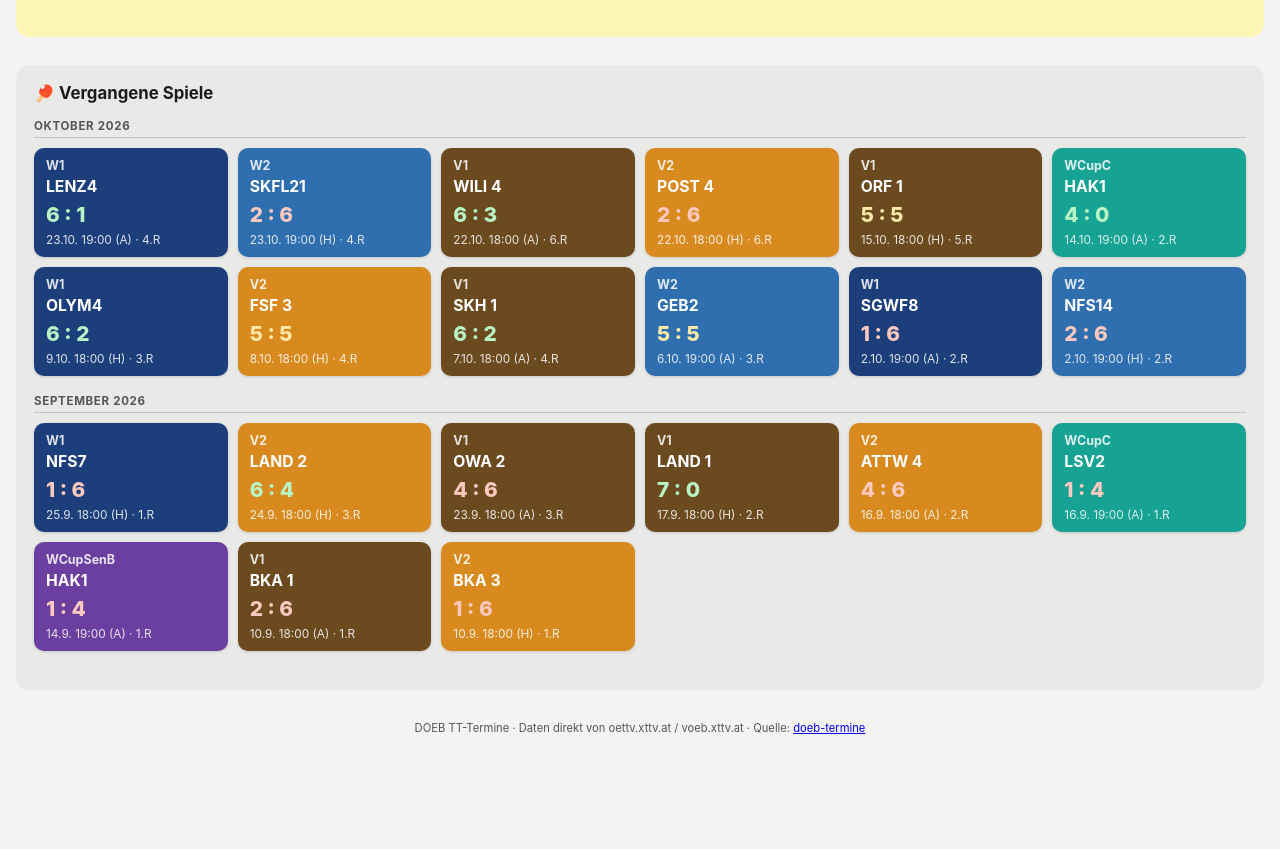
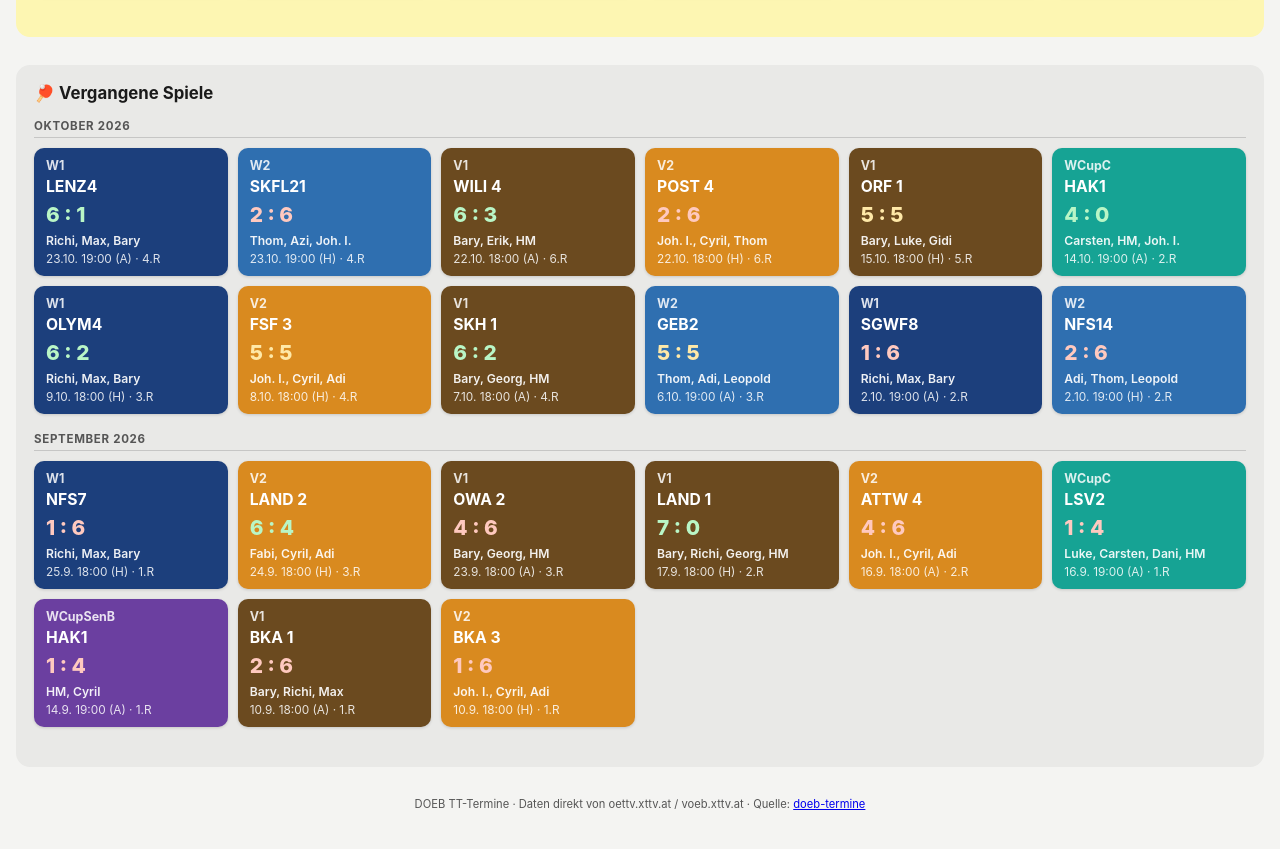
Before and after one commit to hubertmicheluzzi/doeb-termine, a plain HTML site: page index.html in a window 1280 px wide. Shown: the part 1361-2210 px from the top of the page. Before the commit the page ends 2156 px from the top, so only its background shows below. Drawn offline with Linux system fonts and the light colour scheme.

Commit message:
index.html: Spieler auch bei vergangenen Spielen anzeigen

```diff
--- a/index.html
+++ b/index.html
@@ -106,6 +106,7 @@ function renderCard(m, teams){
       const cls = eig > geg ? "win" : (eig < geg ? "loss" : "draw");
       resultHtml = `<div class="result ${cls}">${eig} : ${geg}</div>`;
     }
+    if(m.spieler) resultHtml += `<div class="spieler">${m.spieler}</div>`;
   } else {
     resultHtml = m.spieler ? `<div class="spieler">${m.spieler}</div>` : "";
     if(m.vorlaeufig) metaExtra += " &middot; vorläufig";
```
